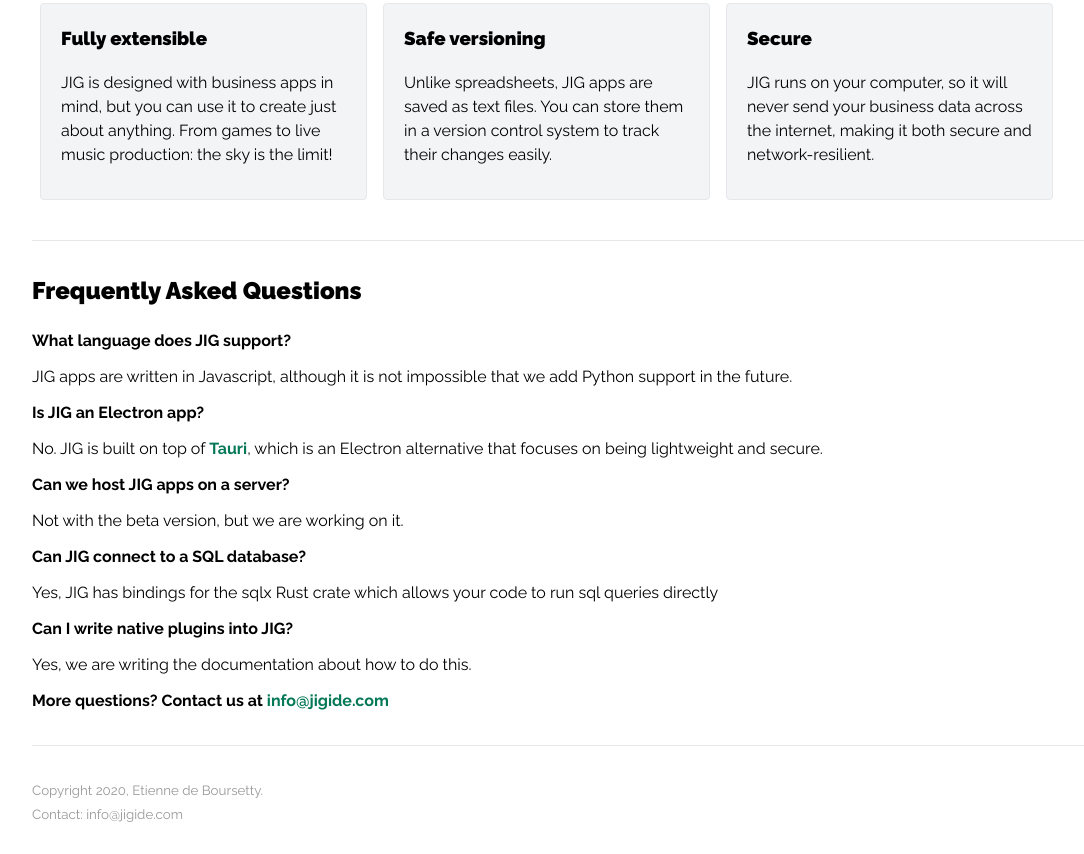
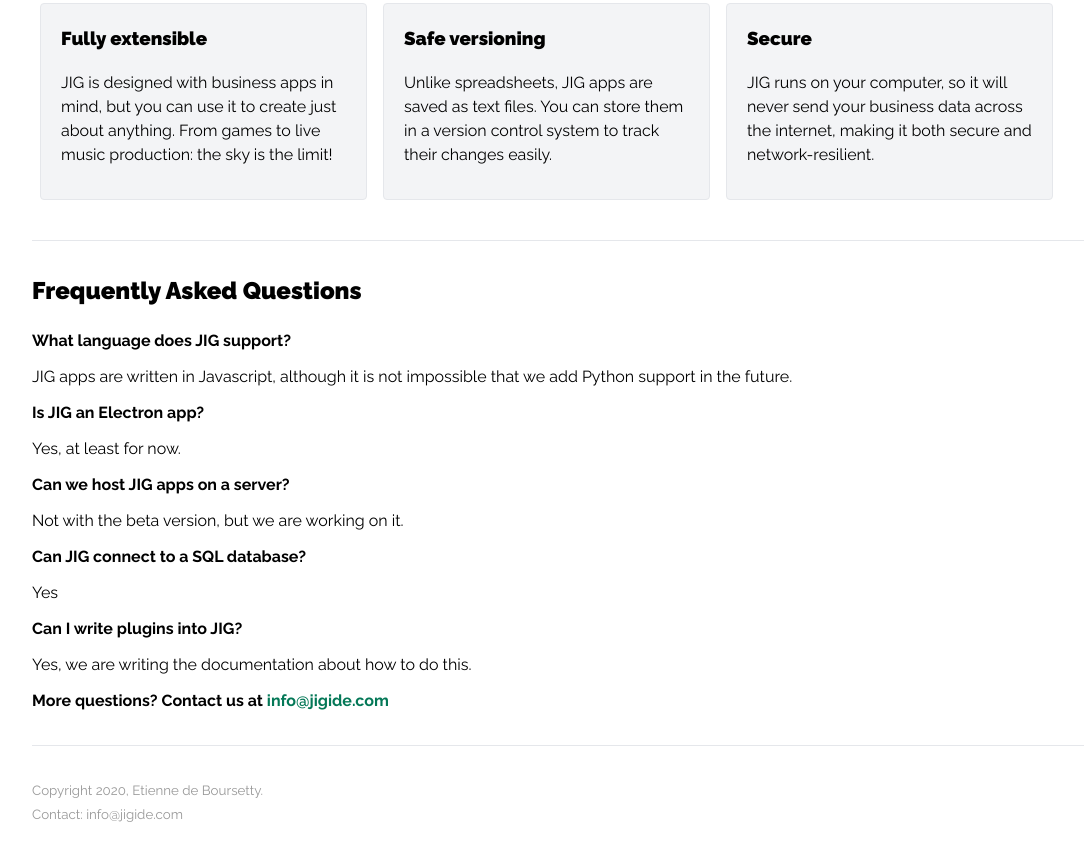
Before and after one commit to d--b/d--b.github.io, a plain HTML site: page index.html in a window 1280 px wide. Shown: the part 613-1467 px from the top of the page, without its empty margins (68-1152 px from the left). Drawn offline with Linux system fonts and the light colour scheme.

Commit message:
Add files via upload
Actually using Electron... :-/

```diff
--- a/index.html
+++ b/index.html
@@ -73,12 +73,12 @@
             <p><strong>What language does JIG support?</strong></p>
             <p>JIG apps are written in Javascript, although it is not impossible that we add Python support in the future.</p>
             <p><strong>Is JIG an Electron app?</strong></p>
-            <p>No. JIG is built on top of <a href="https://tauri.studio/en/">Tauri</a>, which is an Electron alternative that focuses on being lightweight and secure.</p>
+            <p>Yes, at least for now.</p>
             <p><strong>Can we host JIG apps on a server?</strong></p>
             <p>Not with the beta version, but we are working on it.</p>
             <p><strong>Can JIG connect to a SQL database?</strong></p>
-            <p>Yes, JIG has bindings for the sqlx Rust crate which allows your code to run sql queries directly</p>
-            <p><strong>Can I write native plugins into JIG?</strong></p>
+            <p>Yes</p>
+            <p><strong>Can I write plugins into JIG?</strong></p>
             <p>Yes, we are writing the documentation about how to do this.</p>
             <p><strong>More questions? Contact us at <a href="mailto:info@jigide.com">info@jigide.com</a></strong></p>
         </article>
```
